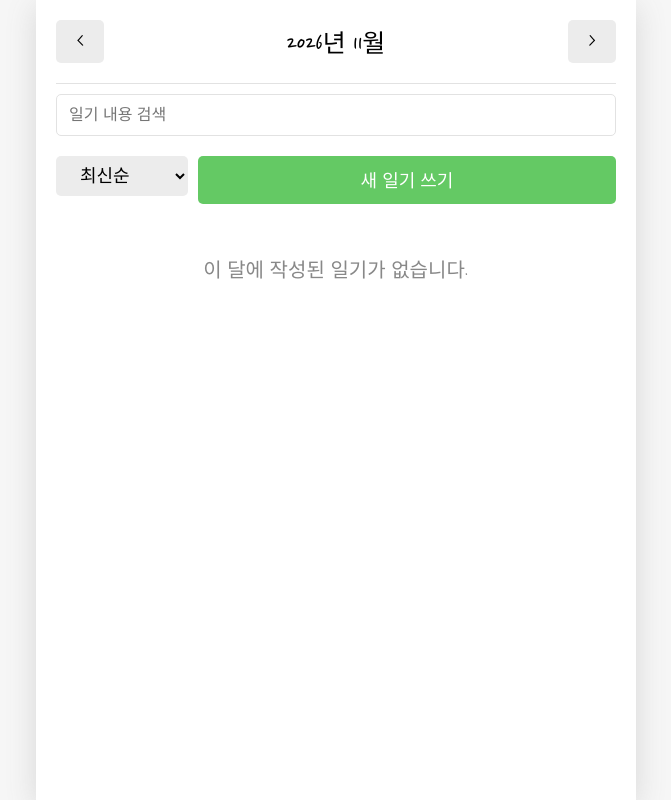
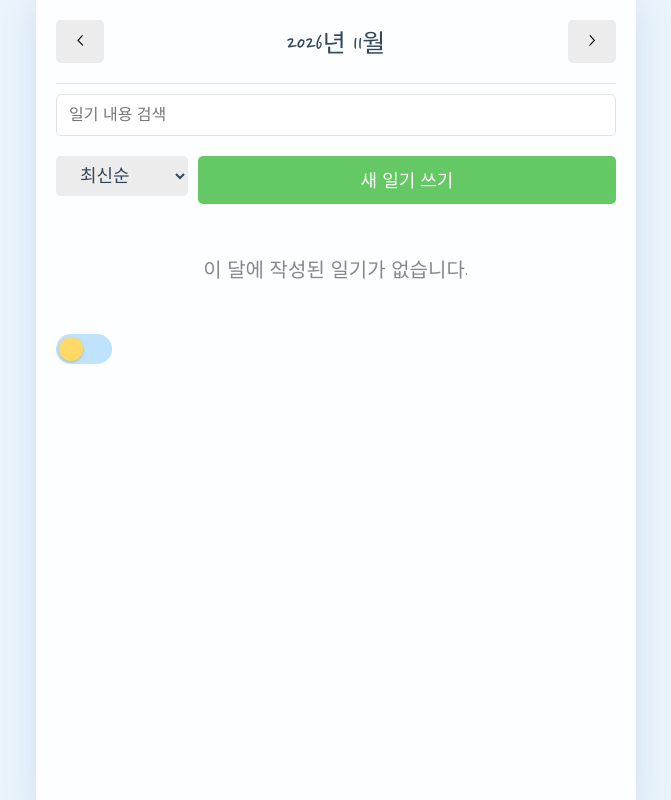
Before and after one commit to nayubin0305/MyDiary, a React (Vite) app: page / in a window 1280 px wide. Shown: the whole page, without its empty margins (304-975 px from the left). Built offline with nearby package versions, Linux system fonts and the light colour scheme; a web font is replaced by a local one.

Commit message:
feat: 다크모드와 슬라이드 토글 추가

```diff
--- a/src/App.tsx
+++ b/src/App.tsx
@@ -3,12 +3,14 @@ import Home from "./pages/Home";
 import New from "./pages/New";
 import Diary from "./pages/Diary";
 import Edit from "./pages/Edit";
-import { useReducer, useRef, useEffect } from "react";
+import { useReducer, useRef, useEffect, useState } from "react";
 import { Routes, Route } from "react-router-dom";
 import type { DiaryType } from "./types";
 import { DiaryStateContext, DiaryDispatchContext, type DiaryDispatch } from "./context/DiaryContext";
+import { ThemeContext, type Theme } from "./context/ThemeContext";
 
 const STORAGE_KEY = "diary";
+const THEME_KEY = "theme";
 
 type Action =
   | { type: "CREATE"; data: DiaryType }
@@ -46,13 +48,39 @@ function loadDiaries(key: string): DiaryType[]{
   }
 }
 
+// 테마 선택
+function loadTheme(): Theme {
+  const saved = localStorage.getItem(THEME_KEY);
+  if (saved === "light" || saved === "dark") {
+    return saved;
+  }
+  // 저장된 값이 없으면 OS 설정
+  return window.matchMedia("(prefers-color-scheme: dark)").matches
+    ? "dark"
+    : "light";
+}
+
 function App() {
+  // 일기 데이터
   const [data, dispatch] = useReducer(reducer, STORAGE_KEY, loadDiaries);
   const idRef = useRef(data.length > 0 ? Number(data[0].id) + 1 : 1); //기존 최대값 +1에서 새일기 시작
 
   useEffect(() => {
     localStorage.setItem(STORAGE_KEY, JSON.stringify(data));
   }, [data]);
+
+  // 테마
+  const [theme, setTheme] = useState<Theme>(loadTheme);
+
+  useEffect(() => {
+    document.documentElement.dataset.theme = theme;
+  }, [theme]);
+
+  const toggleTheme = () => {
+    const next: Theme = theme === "light" ? "dark" : "light";
+    setTheme(next);
+    localStorage.setItem(THEME_KEY, next);
+  };
 
   const onCreate: DiaryDispatch["onCreate"] = (date, content, emotionId) => { //추가
     dispatch({
@@ -85,6 +113,7 @@ function App() {
   };
 
   return (
+    <ThemeContext.Provider value={{theme, toggleTheme}}>
       <DiaryStateContext.Provider value={data}>
         <DiaryDispatchContext.Provider value={{onCreate, onUpdate, onDelete}}>
           <div className="App">
@@ -97,6 +126,7 @@ function App() {
           </div>
         </DiaryDispatchContext.Provider>
       </DiaryStateContext.Provider>
+    </ThemeContext.Provider>
   );
 }
 
--- /dev/null
+++ b/src/component/ThemeToggle.css
@@ -0,0 +1,32 @@
+.ThemeToggle {
+    position: relative;
+    width: 56px;
+    height: 30px;
+    padding: 0;
+    border: none;
+    border-radius: 15px;
+    cursor: pointer;
+    background-color: var(--toggle-track);
+    transition: background-color 0.3s;
+}
+
+.ThemeToggle .thumb {
+    position: absolute;
+    top: 3px;
+    left: 3px;
+    width: 24px;
+    height: 24px;
+    border-radius: 50%;
+    background-color: var(--toggle-thumb);
+    box-shadow: 0 1px 3px rgba(0, 0, 0, 0.2);
+    transition: transform 0.3s;
+}
+
+.ThemeToggle.is_dark .thumb {
+    transform: translateX(26px);
+}
+
+.ThemeToggle:focus-visible {
+    outline: 2px solid var(--accent);
+    outline-offset: 2px;
+}
--- /dev/null
+++ b/src/component/ThemeToggle.tsx
@@ -0,0 +1,23 @@
+import "./ThemeToggle.css";
+import { useContext } from "react";
+import { ThemeContext } from "../context/ThemeContext";
+
+const ThemeToggle = () => {
+    const {theme, toggleTheme} = useContext(ThemeContext);
+    const isDark = theme === "dark";
+
+    return (
+        <button
+            type="button"
+            role="switch"
+            aria-checked={isDark}
+            aria-label="다크모드"
+            className={`ThemeToggle ${isDark ? "is_dark" : ""}`}
+            onClick={toggleTheme}
+        >
+            <span className="thumb" />
+        </button>
+    );
+};
+
+export default ThemeToggle;
--- /dev/null
+++ b/src/context/ThemeContext.ts
@@ -0,0 +1,13 @@
+import { createContext } from "react";
+
+export type Theme = "light" | "dark";
+
+export interface ThemeContextValue {
+    theme: Theme;
+    toggleTheme: () => void;
+}
+
+export const ThemeContext = createContext<ThemeContextValue>({
+    theme: "light",
+    toggleTheme: () => {},
+});
--- a/src/index.css
+++ b/src/index.css
@@ -1,12 +1,50 @@
 @import url('https://fonts.googleapis.com/css2?family=Nanum+Pen+Script&family=Yeon+Sung&display=swap');
+
+:root {
+  /* 낮 하늘 */
+  --bg-page: #eaf4fc;
+  --bg-card: #fcfeff;
+  --text: #33475b;
+  --text-sub: #7d92a6;
+  --border: #d9e8f5;
+  --bg-control: #e3f0fa;
+  --bg-control-hover: #d3e7f6;
+  --accent: #8ec5f0;
+  --accent-text: #1f3a52;
+  --negative: #f4b0b0;
+  --negative-text: #5a2a2a;
+  --shadow: rgba(120, 160, 200, 0.25);
+  --toggle-track: #bfe3ff;
+  --toggle-thumb: #ffd966;
+}
+
+:root[data-theme="dark"] {
+  color-scheme: dark;
+  /* 밤 하늘 */
+  --bg-page: #0e1626;
+  --bg-card: #17233a;
+  --text: #e6eefb;
+  --text-sub: #93a6c3;
+  --border: #2a3a58;
+  --bg-control: #223250;
+  --bg-control-hover: #2c4066;
+  --accent: #6fb1e6;
+  --accent-text: #0e1a2b;
+  --negative: #e59a9a;
+  --negative-text: #2a1414;
+  --shadow: rgba(0, 0, 0, 0.5);
+  --toggle-track: #2b3a67;
+  --toggle-thumb: #e8ecff;
+}
 
 html,
 body {
   font-family: "Nanum Pen Script";
   /* font-family: "Yeon Sung"; */
+  color: var(--text);
+  background-color: var(--bg-page);
   margin: 0;
   width: 100%;
-  background-color: #f6f6f6;
   display: flex;
   justify-content: center;
 }
@@ -21,6 +59,14 @@ body{
   width: 100%;
   min-height: 100vh;
   height: 100%;
-  background-color: #ffffff;
-  box-shadow: rgba(100,100,100,0.2) 0px 7px 29px 0px;
+  background-color: var(--bg-card);
+  box-shadow: var(--shadow) 0px 7px 29px 0px;
 }
+
+input,
+textarea,
+select,
+button {
+  font-family: inherit;
+  color: inherit;
+}
--- a/src/pages/Home.tsx
+++ b/src/pages/Home.tsx
@@ -5,6 +5,7 @@ import DiaryList from "../component/DiaryList";
 import SearchBar from "../component/SearchBar";
 import { DiaryStateContext } from "../context/DiaryContext";
 import { getMonthRangeByDate, setPageTitle } from "../util";
+import ThemeToggle from "../component/ThemeToggle";
 
 const Home = () => {
     const data = useContext(DiaryStateContext);
@@ -63,6 +64,9 @@ const Home = () => {
             <div>
                 <DiaryList data={filteredData} emptyMessage={emptyMessage} />
             </div>
+            <div className="theme_row">
+                <ThemeToggle />
+            </div>
         </div>
     );
 };
```
Lines whose indentation alone changed are shown as unchanged.
